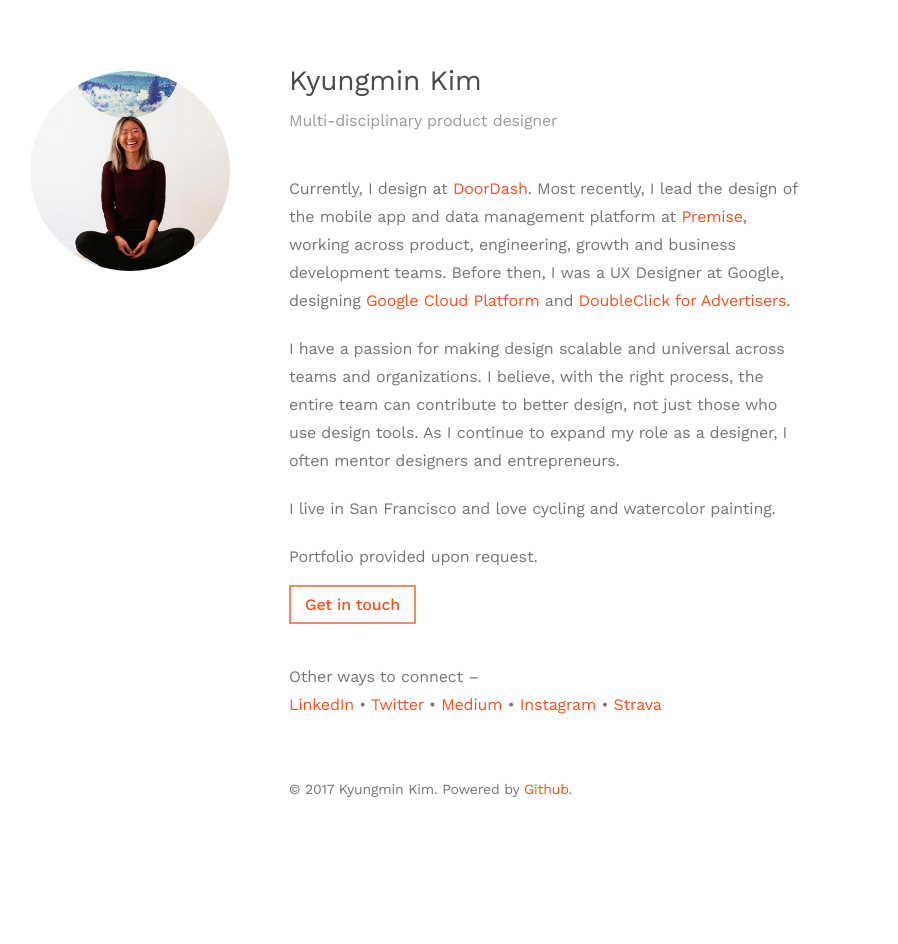
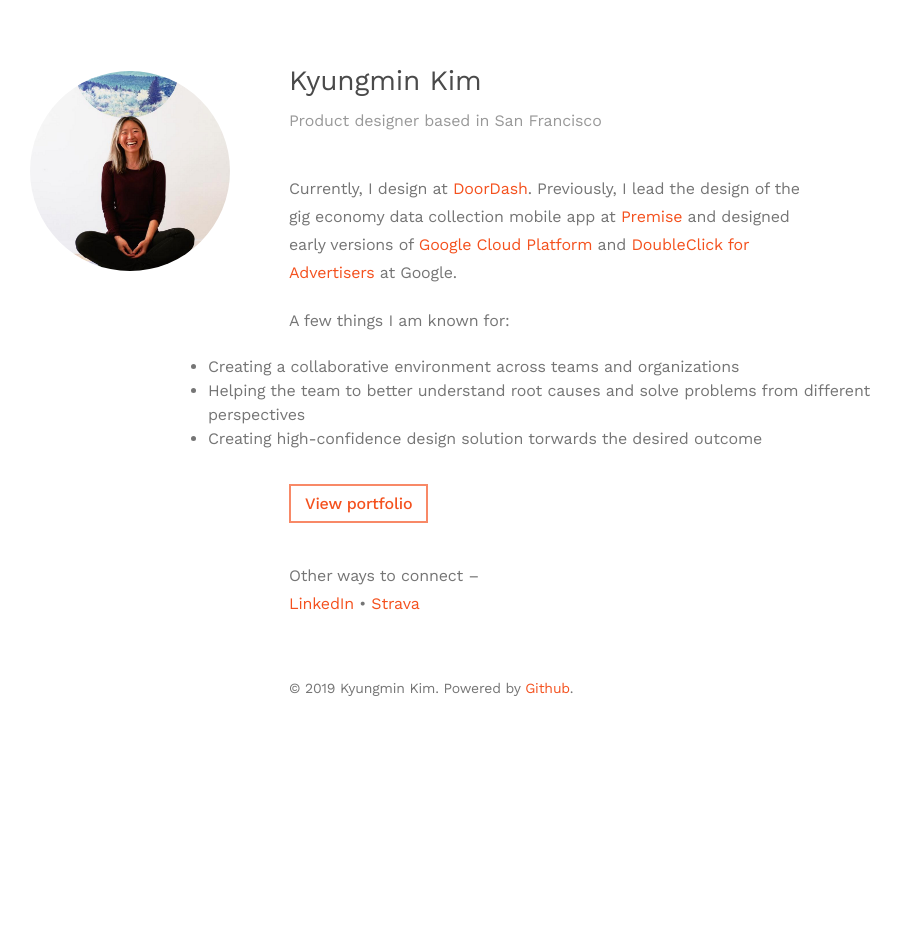
Before and after one commit to kyungmin/kyungmin.github.io, a Jekyll site: the page built from index.md, in a window 1280 px wide. Shown: the whole page, without its empty margins (92-990 px from the left). Built offline with Jekyll 4.4.1, drawn with Linux system fonts in a browser that asks for light colours; after the commit the page ends 900 px from its top, so only the background shows below that.

Commit message:
Update link and add details

```diff
--- a/_layouts/home.html
+++ b/_layouts/home.html
@@ -6,23 +6,24 @@ layout: default
   <div class="animated bounceIn photo"></div>
   <div class="animated fadeIn">
     <h1>Kyungmin Kim</h1>
-    <p>Multi-disciplinary product designer</p>
-    <p>Currently, I design at <a href="http://www.doordash.com" target="_blank">DoorDash</a>. Most recently, I lead the design of the mobile app and data management platform at <a href="http://www.premise.com" target="_blank">Premise</a>, working across product, engineering, growth and business development teams. Before then, I was a UX Designer at Google, designing <a href="https://cloud.google.com/" target="_blank">Google Cloud Platform</a> and <a href="https://www.doubleclickbygoogle.com/solutions/digital-marketing/campaign-manager/" target="_blank">DoubleClick for Advertisers</a>.</p>
-    <p>I have a passion for making design scalable and universal across teams and organizations. I believe, with the right process, the entire team can contribute to better design, not just those who use design tools. As I continue to expand my role as a designer, I often mentor designers and entrepreneurs.</p>
-    <p>I live in San Francisco and love cycling and watercolor painting.</p>
-    <p>Portfolio provided upon request.</p>
-    <p><a href="mailto:kmin905@gmail.com" class="btn">Get in touch</a></p>
+    <p>Product designer based in San Francisco</p>
+    <p>Currently, I design at <a href="http://www.doordash.com" target="_blank">DoorDash</a>. Previously, I lead the design of the gig economy data collection mobile app at <a href="http://www.premise.com" target="_blank">Premise</a> and designed early versions of <a href="https://cloud.google.com/" target="_blank">Google Cloud Platform</a> and <a href="https://www.doubleclickbygoogle.com/solutions/digital-marketing/campaign-manager/" target="_blank">DoubleClick for Advertisers</a> at Google.</p>
+    <p>A few things I am known for:</p>
+    <ul>
+       <li>Creating a collaborative environment across teams and organizations</li>
+      <li>Helping the team to better understand root causes and solve problems from different perspectives</li>
+      <li>Creating high-confidence design solution torwards the desired outcome</li>
+    </ul>
+    <br/>
+    <p><a href="http://bit.ly/2lDt84t" class="btn">View portfolio</a></p>
     <br/>
     <p>Other ways to connect –<br/>
       <a href="http://www.linkedin.com/in/kyungmink">LinkedIn</a> •
-      <a href="https://twitter.com/kyungmink">Twitter</a> •
-      <a href="https://medium.com/@kyungmink">Medium</a> •
-      <a href="http://instagram.com/kyungminkk">Instagram</a> •
       <a href="http://www.strava.com/athletes/1421121">Strava</a>
     </p>
   </div>
   <div class="footer">
-   © 2017 Kyungmin Kim. Powered by <a href="https://github.com/kyungmin/kyungm.in" target="_blank">Github</a>.
+   © 2019 Kyungmin Kim. Powered by <a href="https://github.com/kyungmin/kyungm.in" target="_blank">Github</a>.
   </div>
 
   {{ content }}
```
